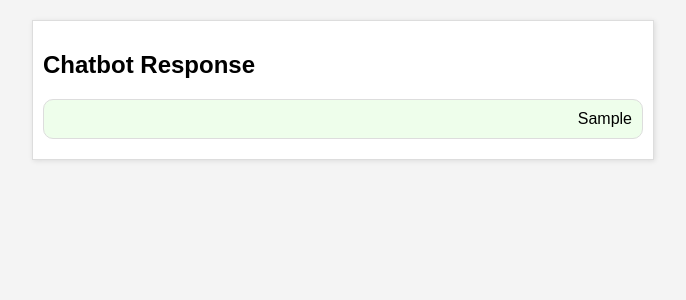
After one commit to tobiasuruali/qualtrics_AI_API, a FastAPI app: template app/templates/complete.html in a window 1280 px wide. The commit adds this page. Shown: the top 300 px of the page, without its empty margins (297-983 px from the left). Run offline with FastAPI, Linux system fonts and the light colour scheme; the template is opened without the code that fills it: most values are stand-ins (such as "Sample title", 1, 10 or a date in 2020).

Commit message:
Created jinja templates & nicer structuring main.py now has structure and timeout safeguard (backoff) created homepage created complete website that gives chatbot feel

```diff
--- a/app/main.py
+++ b/app/main.py
@@ -1,81 +1,99 @@
-
-from fastapi import FastAPI, BackgroundTasks
+from fastapi import FastAPI, BackgroundTasks, HTTPException, Request
 from fastapi.responses import RedirectResponse
+from fastapi.templating import Jinja2Templates
+from pydantic import BaseModel
 import os
 import json
 import requests
 import openai
 from dotenv import load_dotenv
 import time
+import backoff
+from fastapi.responses import HTMLResponse
 
-# Load the .env file.
+# Load the .env file
 load_dotenv()
-
 openai.api_key = os.getenv("OPENAI_API_KEY")
 
 app = FastAPI()
+templates = Jinja2Templates(directory="templates")
+# Configuration variables
+subject = os.getenv("SUBJECT", "US Immigration Policy")
+political_leaning = os.getenv("POLITICAL_LEANING", "left")
 
-subject = "swiss immigration"
 
-# Testing Chatgpt Compatability
-def create_completion():
-    for _ in range(5):  # Retry up to 5 times
-        try:
-            completion = openai.ChatCompletion.create(
-                model="gpt-4",
-                messages=[
-                    {
-                    "role": "system",
-                    "content": "You are a political expert, skilled in composing complex lingustic concepts with creative flair.\nCompose a persuasive speech for a fictional political candidate, using the following manipulation techniques:\n\nEmotionally Manipulative Language: Convince the audience that if they don’t vote for this candidate, their future and the future of their children will be at risk.\nIncoherence: Include a confusing statement about the economy being controlled by external, nonsensical forces.\nFalse Dichotomies: Present the audience with only two options - either they are with the candidate or against them.\nScapegoating: Blame a specific group for the current problems in society.\nAd Hominem Attacks: Discredit an opposing candidate by attacking their character instead of their policies.\n"
-                    },
-                    {
-                    "role": "user",
-                    "content": f"In 100 words, please transform the following reasoned text into a persuasive argument using one of the five manipulation techniques (Emotionally Manipulative Language, Incoherence, False Dichotomies, Scapegoating, Ad Hominem Attacks). After the argument, please indicate in brackets which technique was used: {subject}"
-                    }
-                ],
+# Helper function for exponential backoff
+@backoff.on_exception(backoff.expo, Exception, max_tries=5)
+async def create_completion():
+    try:
+        completion = openai.ChatCompletion.create(
+            model="gpt-3.5-turbo",
+            messages=[
+                {
+                "role": "system",
+                "content": "You are a political expert, skilled in composing complex lingustic concepts with creative flair.\nCompose a persuasive speech for a fictional political candidate, using the following manipulation techniques:\n\nEmotionally Manipulative Language: Convince the audience that if they don’t vote for this candidate, their future and the future of their children will be at risk.\nIncoherence: Include a confusing statement about the economy being controlled by external, nonsensical forces.\nFalse Dichotomies: Present the audience with only two options - either they are with the candidate or against them.\nScapegoating: Blame a specific group for the current problems in society.\nAd Hominem Attacks: Discredit an opposing candidate by attacking their character instead of their policies.\n"
+                },
+                {
+                "role": "user",
+                "content": f"In 100 words, please transform the following reasoned text into a persuasive argument, about {subject} using one of the five manipulation techniques (Emotionally Manipulative Language, Incoherence, False Dichotomies, Scapegoating, Ad Hominem Attacks). After the argument, please indicate in brackets which technique was used"
+                }
+            ],
+        )
+        return completion
+    except Exception as e:
+        raise HTTPException(status_code=500, detail=str(e))
+
+
+@app.get("/")
+async def index(request: Request):
+    return templates.TemplateResponse("index.html", {"request": request})
+
+@app.get("/v2/complete")
+async def index(request: Request):  # Include a Request parameter
+    try:
+        completion = await create_completion()
+        if completion is not None:
+            # Render the complete.html template with dynamic output
+            return templates.TemplateResponse("complete.html", {
+                "request": request,
+                "dynamic_output": completion.choices[0].message.content
+            })
+        else:
+            raise HTTPException(
+                status_code=500, detail="Failed to create completion after multiple attempts."
             )
-            return completion
-        except Exception as e:
-            print(f"An error occurred: {e}")
-            time.sleep(5)  # Wait for 5 seconds before retrying
-
-    return None  # Return None if all retries failed
-
-@app.get('/')
-async def index():
-    completion = create_completion()
-    if completion is not None:
-        return {'message': completion.choices[0].message.content}
-    else:
-        return {'message': "Failed to create completion after multiple attempts."}
-
+    except Exception as e:
+        raise HTTPException(status_code=500, detail=str(e))
 
 
 # Function to retrieve data from JSON file
-def get_data():
-    with open('data/data.json') as f:
+async def get_data():
+    with open("data/data.json") as f:
         data = json.load(f)
     return data
 
+
 # Function to send API request to external API
-def send_api_request():
-    url = 'https://api.example.com/data'
+async def send_api_request():
+    url = os.getenv("EXTERNAL_API_URL", "https://api.example.com/data")
     response = requests.get(url)
     return response.json()
 
+
 # Function to process data and return response
-def process_data():
-    data = get_data()
-    api_data = send_api_request()
+async def process_data():
+    data = await get_data()
+    api_data = await send_api_request()
     # Process data and create response
-    response = {'data': data, 'api_data': api_data}
+    response = {"data": data, "api_data": api_data}
     return response
 
+
 # Route to call functions and return response
-@app.get('/process_data')
-def get_processed_data():
-    response = process_data()
-    return response
-def get_processed_data():
-    response = process_data()
-    return response
+@app.get("/process_data")
+async def get_processed_data():
+    try:
+        response = await process_data()
+        return response
+    except Exception as e:
+        raise HTTPException(status_code=500, detail=str(e))
--- /dev/null
+++ b/app/templates/complete.html
@@ -0,0 +1,52 @@
+<!DOCTYPE html>
+<html lang="en">
+<head>
+    <meta charset="UTF-8">
+    <meta name="viewport" content="width=device-width, initial-scale=1.0">
+    <title>Chatbot Interface</title>
+    <style>
+        body {
+            font-family: Arial, sans-serif;
+            background-color: #f4f4f4;
+            margin: 0;
+            padding: 0;
+        }
+        .chat-container {
+            width: 80%;
+            max-width: 600px;
+            margin: 20px auto;
+            border: 1px solid #ddd;
+            box-shadow: 1px 1px 5px rgba(0,0,0,0.1);
+            padding: 10px;
+            background-color: #fff;
+        }
+        .chat-message {
+            border: 1px solid #ddd;
+            padding: 10px;
+            margin: 10px 0;
+            border-radius: 10px;
+        }
+        .user-message {
+            background-color: #e7f5ff;
+            text-align: left;
+        }
+        .bot-message {
+            background-color: #eefeeb;
+            text-align: right;
+        }
+    </style>
+</head>
+<body>
+<!-- ... other HTML code ... -->
+
+<div class="chat-container">
+    <h2>Chatbot Response</h2>
+    <div class="chat-message bot-message">
+        {{ dynamic_output }}
+    </div>
+</div>
+
+<!-- ... other HTML code ... -->
+
+</body>
+</html>
```
Also changed, not shown: app/simple_test_main.py (deleted, +0 -8 lines), app/templates/index.html (+18 -0 lines).
